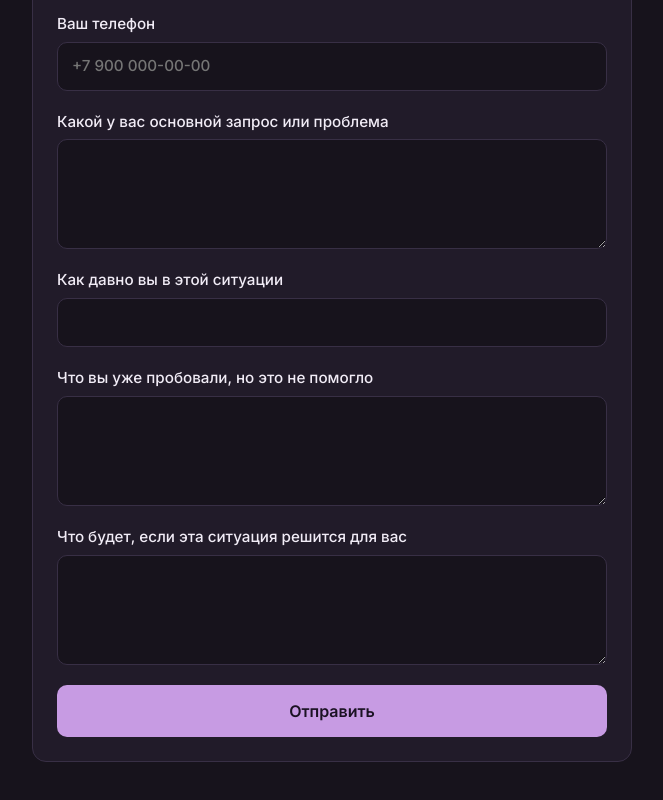
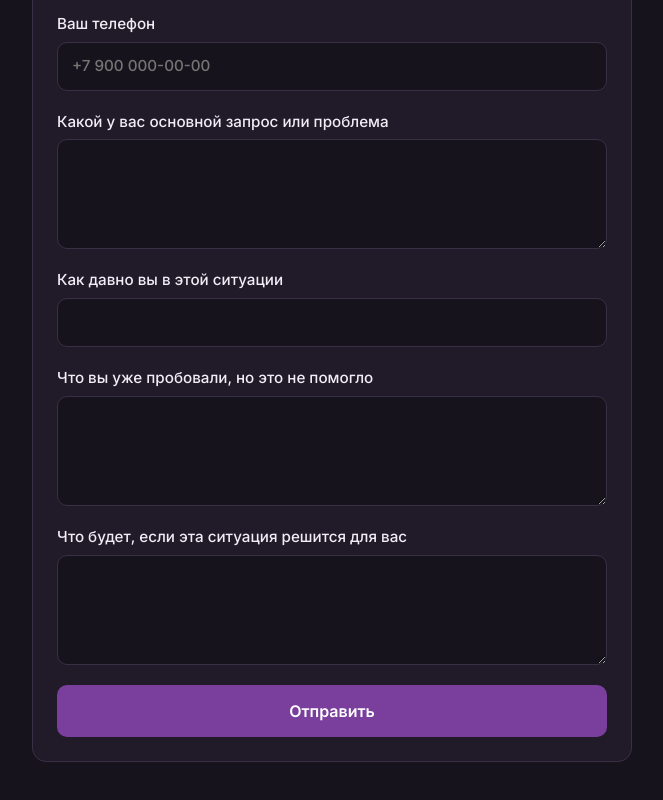
Before and after one commit to KatyaShanti/My-code, a plain HTML site: page anketa/index.html in a window 1280 px wide. Shown: the part 510-1310 px from the top of the page, without its empty margins (308-971 px from the left). Drawn offline with Linux system fonts and the dark colour scheme.

Commit message:
fix(анкета): глубокий фиолетовый (#7a3e9d) и в тёмной теме телефона, без бледно-сиреневого
Co-Authored-By: Claude Opus 5.5 <noreply@anthropic.com>

```diff
--- a/anketa/index.html
+++ b/anketa/index.html
@@ -23,13 +23,13 @@
 @media (prefers-color-scheme: dark) {
   :root:not([data-theme="light"]) {
     --bg: #17131c; --card: #211b29; --fg: #f1ecf6; --muted: #a79eb4;
-    --line: #382f45; --accent: #c79be3; --accent-fg: #1b1223; --accent-soft: #2c2238;
+    --line: #382f45; --accent: #7a3e9d; --accent-fg: #ffffff; --accent-soft: #2c2238;
     --danger: #ff8a80; color-scheme: dark;
   }
 }
 :root[data-theme="dark"] {
   --bg: #17131c; --card: #211b29; --fg: #f1ecf6; --muted: #a79eb4;
-  --line: #382f45; --accent: #c79be3; --accent-fg: #1b1223; --accent-soft: #2c2238;
+  --line: #382f45; --accent: #7a3e9d; --accent-fg: #ffffff; --accent-soft: #2c2238;
   --danger: #ff8a80; color-scheme: dark;
 }
 * { box-sizing: border-box; }
```
